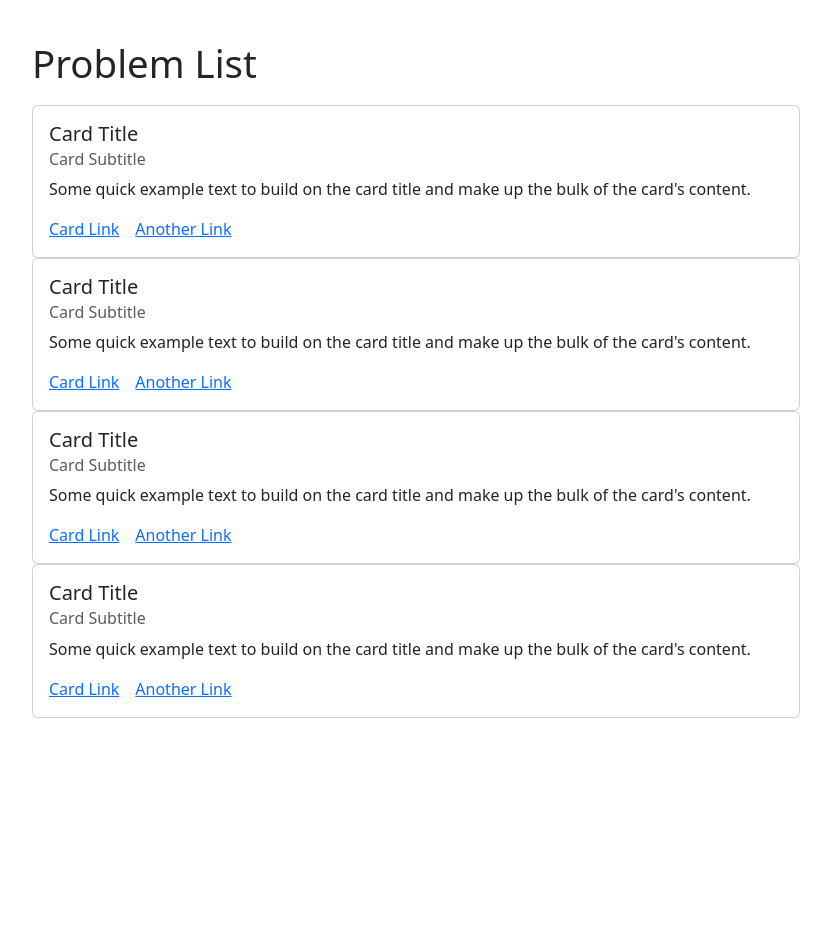
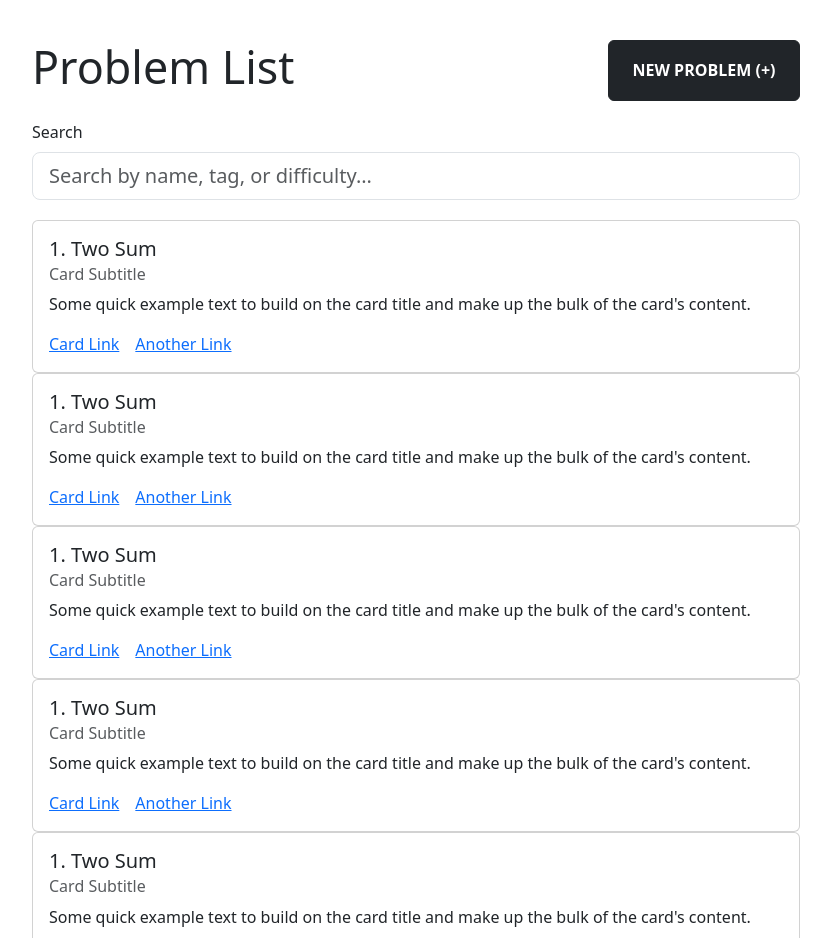
Before and after one commit to mifukuda/LeetcodeTracker, a React (Create React App) app in the folder client/: page /home in a window 1280 px wide. Shown: the part 114-1052 px from the top of the page, without its empty margins (224-1055 px from the left). Before the commit the page ends 832 px from the top, so only its background shows below. Built offline with nearby package versions, Linux system fonts and the light colour scheme.

Commit message:
Basic home screen design

```diff
--- a/client/src/App.css
+++ b/client/src/App.css
@@ -52,16 +52,27 @@ body {
 	margin-bottom: 2.5%;
 }
 
+.home-screen-subheader {
+	display: flex;
+	margin-top: 0%;
+	margin-bottom: 2.5%;
+	margin-right: 0%;
+	margin-left: 0%;
+}
+
 .checkmark-logo {
 	margin-top: 2.5%;
 	margin-bottom: 2.5%;
-	margin-right: 0%;
+	margin-right: 0;
 	margin-left: 1.5%;
 	height: 4.75em;
 }
 
 .problem-list {
-	margin: 0;
+	margin-top: 2.5%;
+	margin-bottom: 10%;
+	margin-right: 0;
+	margin-left: 0;
 	width: 100%;
 }
 
@@ -79,9 +90,5 @@ body {
 }
 
 .secondary-header {
-	margin-top: 0%;
-	margin-bottom: 2.5%;
-	margin-right: 0%;
-	margin-left: 0%;
-	font-size: 2.4em;
+	font-size: 2.8em;
 }
--- a/client/src/components/HomeScreen.js
+++ b/client/src/components/HomeScreen.js
@@ -1,5 +1,7 @@
 import React from "react";
 import { ProblemList } from ".";
+import Form from 'react-bootstrap/Form';
+import Button from 'react-bootstrap/Button';
 
 export default function HomeScreen() {
     return(
@@ -8,7 +10,14 @@ export default function HomeScreen() {
                 <h1 className="primary-header">LeetCode Tracker</h1>
                 <img className="checkmark-logo" src={require('../images/checkmark.png')} alt="checkmark"/>
             </div>
-            <h2 className="secondary-header">Problem List</h2>
+            <div className="home-screen-subheader">
+                <h2 className="secondary-header">Problem List</h2>
+                <Button variant="dark" style={{width:"25%", marginLeft: "auto", fontWeight:"bold"}}>NEW PROBLEM (+)</Button>
+            </div>
+            <div>
+                <Form.Label>Search</Form.Label>
+                <Form.Control size="lg" type="text" placeholder="Search by name, tag, or difficulty..."/>
+            </div>
             <ProblemList/>
         </div>
     )
--- a/client/src/components/ProblemCard.js
+++ b/client/src/components/ProblemCard.js
@@ -3,10 +3,10 @@ import Card from 'react-bootstrap/Card';
 
 export default function ProblemCard() {
     return(
-        <div className="problem-list">
+        <div>
             <Card style={{width: '100%'}}>
                 <Card.Body>
-                    <Card.Title>Card Title</Card.Title>
+                    <Card.Title>1. Two Sum</Card.Title>
                     <Card.Subtitle className="mb-2 text-muted">Card Subtitle</Card.Subtitle>
                     <Card.Text>
                         Some quick example text to build on the card title and make up the
--- a/client/src/components/ProblemList.js
+++ b/client/src/components/ProblemList.js
@@ -8,6 +8,9 @@ export default function ProblemList() {
             <ProblemCard/>
             <ProblemCard/>
             <ProblemCard/>
+            <ProblemCard/>
+            <ProblemCard/>
+            <ProblemCard/>
         </div>
     )
 }
```
